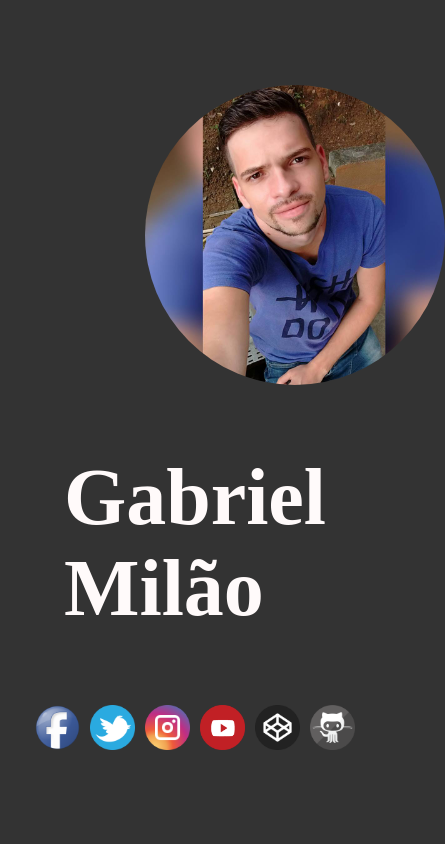
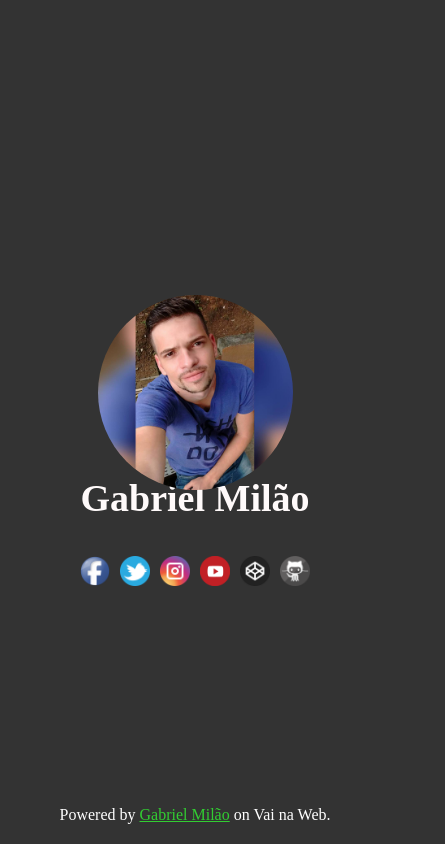
Before and after one commit to GabrielMilao/GabrielMilao.github.io, a plain HTML site: page index.html in a window 390 px wide. Shown: the whole page, 445 px wide, since content can reach past the window. Drawn offline with Linux system fonts and the light colour scheme.

Commit message:
Update Responsivo

```diff
--- a/index.html
+++ b/index.html
@@ -1,37 +1,17 @@
 <!DOCTYPE html>
 <html lang="pt-br">
 	<head>
-	<meta charset="utf-8">
+		<meta charset="utf-8">
+		<meta name="viewport" content="width=device-width, initial-scale=1.0">
 		<title>Gabriel Milão</title>
 		<link rel="stylesheet" href="style.css">
+
 	</head>
 	<body>
 		<main>
 			<section>
 				<img class="foto" src=gabriel.jpg alt="minha foto">
 				<h1>Gabriel Milão</h1>
-				<!-- <ul>
-					<li>
-						<a href="https://www.facebook.com/gabriel.milao012"> <img class="icon" src=face.png alt="facebook">  </a>
-					</li>
-					<li>
-						<a href="https://twitter.com/GabrielMilao"> <img class="icon" src="twitter1.png" alt="twitter"> </a>
-					</li>
-					<li>
-						<a href="https://www.instagram.com/gabriel.milao/"> <img class="icon" src="insta1.png" alt="instagram">
-
-						</a>
-					</li>
-					<li>
-						<a href="https://www.youtube.com/user/GabrielMilao"> <img class="icon" src="youtube.png" alt="youtube"> </a>
-					</li>
-					<li>
-						<a href="http://codepen.io/GabrielMilao/"> <img class="icon" src="codepen.png" alt="codepen"> </a>
-					</li>
-					<li>
-						<a href="https://github.com/GabrielMilao"> <img class="icon" src="git2.png" alt="github"> </a>
-					</li>
-				</ul> -->
 				<div>
 					<a href="https://www.facebook.com/gabriel.milao012">
 						<img class="icon" src=face.png alt="facebook">
@@ -55,4 +35,7 @@
 			</section>
 		</main>
 	</body>
+	<footer>
+		Powered by <a href="https://www.facebook.com/gabriel.milao012"> Gabriel Milão</a>  on Vai na Web.
+	</footer>
 </html>
--- a/style.css
+++ b/style.css
@@ -1,23 +1,22 @@
 html, body{
 	display: flex;
-	background: #333;
 	flex-direction: column;
 	justify-content: center;
+	align-items: center;
+	background: #333;
 	width: 100%;
 	height: 100%;
 	margin: 0;
 	padding: 0;
-	align-items: center;
-
 }
 main {
-	width: 70%;
+	/*width: 70%;*/
 	display: flex;
 	justify-content: center;
 	align-items: center;
 }
 section {
-	width: 70%;
+	/*width: 70%;*/
 	display: flex;
 	align-items: center;
 	justify-content: center;
@@ -25,13 +24,13 @@ section {
 }
 
 .foto {
-	width: 300px;
-	height: 300px;
+	width: 30%;
+	/*height: 300px;*/
 	border-radius:50%;
 	animation: move 2s linear 0s infinite alternate;
 	position: relative;
-	animation-name: move;
-    animation-duration: 4s;
+	/*animation-name: move;
+    animation-duration: 4s;*/
 }
 @keyframes move {
 	from{left: -200px;}
@@ -41,24 +40,14 @@ section {
 h1 {
 	font-size: 80px;
 	color: #FFFAFA;
-
 }
-
-/*section ul {
-	display: flex;
-	justify-content: center;
-
-}
-section ul li {
-	list-style-type:none;
-	padding: 5px;
-}*/
 
 div {
 	display: flex;
 	justify-content: center;
 	align-items: center;
 }
+
 div a {
 	padding: 5px;
 }
@@ -66,3 +55,40 @@ div a {
 .icon {
 	width: 45px;
 }
+
+footer {
+	position: fixed;
+	bottom: 0;
+	color: white;
+}
+
+footer a {
+	color: #32CD32;
+}
+
+@media (max-width: 640px){
+	.foto{
+	 	width: 50%;
+	 	animation: move 1s linear 0s infinite alternate;
+	}
+
+	h1 {
+		font-size: 38px;
+	}
+	@keyframes move {
+		from{top: -115px;}
+		to{top: 46px;}
+	}
+	.icon {
+		width: 30px;
+	}
+
+	/*div a {
+		padding: 50px;
+	}
+*/
+	footer {
+		bottom: 20px;
+	}
+
+}
```
